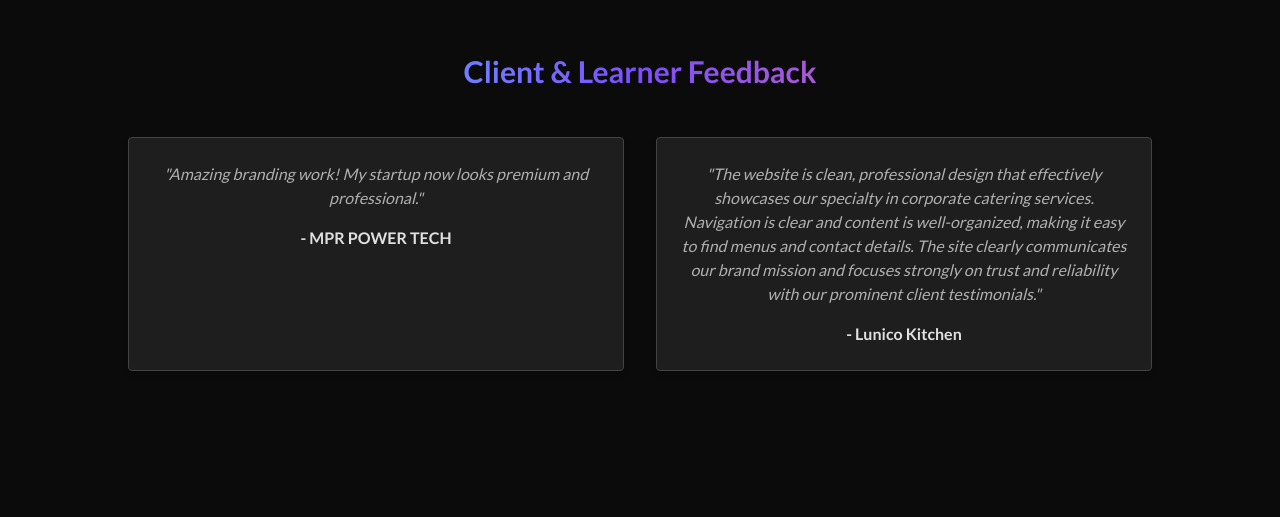
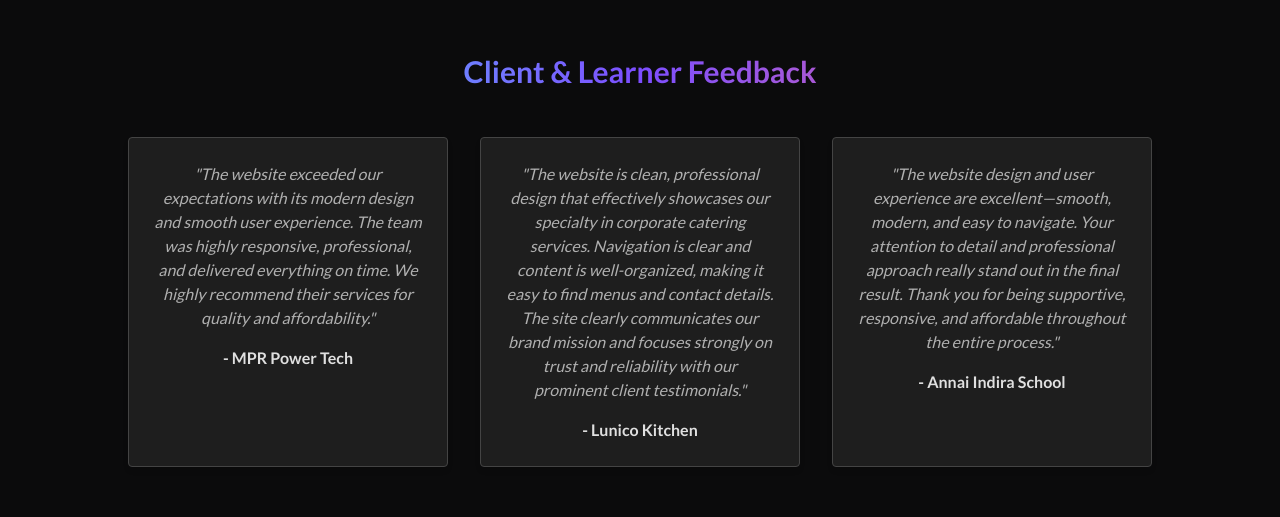
Before and after one commit to RAKESHM28102000/inspirelooptech, a React (Vite) app: page / in a window 1280 px wide. Shown: the part 4540-5057 px from the top of the page. Built offline with nearby package versions, Linux system fonts and the light colour scheme.

Commit message:
about page updated

```diff
--- a/src/pages/About.jsx
+++ b/src/pages/About.jsx
@@ -166,10 +166,11 @@
           <h2 className="text-3xl font-bold mb-12 bg-gradient-to-r from-[#00C8FF] via-[#7C4DFF] to-[#FF4081] bg-clip-text text-transparent">
             Client & Learner Feedback
           </h2>
-          <div className="grid md:grid-cols-2 gap-8">
+          <div className="grid md:grid-cols-3 gap-8">
             {[
-              { name: 'MPR POWER TECH', message: 'Amazing branding work! My startup now looks premium and professional.' },
+              { name: 'MPR Power Tech', message: 'The website exceeded our expectations with its modern design and smooth user experience. The team was highly responsive, professional, and delivered everything on time. We highly recommend their services for quality and affordability.' },
               { name: 'Lunico Kitchen', message: 'The website is clean, professional design that effectively showcases our specialty in corporate catering services. Navigation is clear and content is well-organized, making it easy to find menus and contact details. The site clearly communicates our brand mission and focuses strongly on trust and reliability with our prominent client testimonials.' },
+              { name: 'Annai Indira School', message: 'The website design and user experience are excellent—smooth, modern, and easy to navigate. Your attention to detail and professional approach really stand out in the final result. Thank you for being supportive, responsive, and affordable throughout the entire process.' },
             ].map((testimonial, idx) => (
               <div key={idx} className="bg-[#1E1E1E] border border-[#444444] rounded p-6 shadow-md hover:shadow-[#aaa] transition duration-300">
                 <p className="text-[#B0B0B0] mb-4 italic">"{testimonial.message}"</p>
--- a/src/pages/Portfolio.jsx
+++ b/src/pages/Portfolio.jsx
@@ -4,6 +4,7 @@
 const websiteProjects = [
   { title: 'MPR POWER TECH', img:'./image/websites/mprpowertechnew.png', link:"https://mprpowertech.online/" },
   { title: 'Lunico kitchen', img:'./image/websites/catering app.png', link:"https://lunicokitchen.com/" },
+  { title: 'Annai Indira School', img:'./image/websites/annaiindiraschool.png', link: "https://annaiindiraedu.org/" },
   { title: 'Edge Club', img:'./image/websites/egdeclub.png', link: "https://edgeunom.online/" },
   { title: 'Synergy Club', img:'./image/websites/synergyclub (1).png', link:"http://synergyunom.onrender.com/"},
   { title: 'Electrical', img:'./image/websites/mpr2024.png', link:"https://mprpowertechofficial.netlify.app/" },
```
